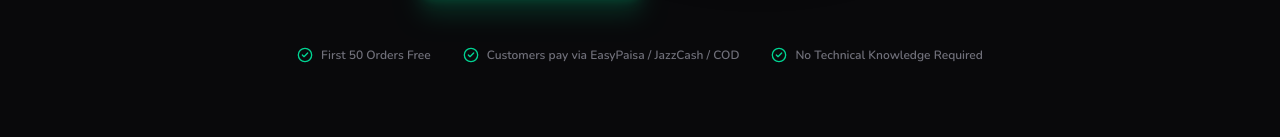
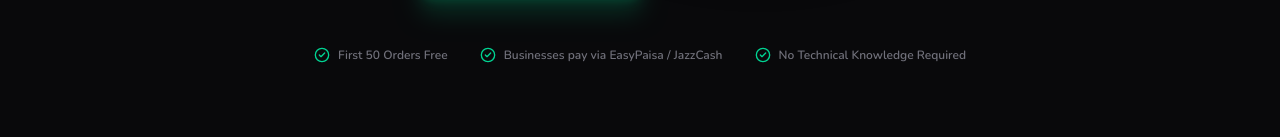
Before and after one commit to MehfoozurRehman/karobari, a Next.js app: page / in a window 1280 px wide. Shown: the part 753-890 px from the top of the page. Built offline with nearby package versions, Linux system fonts and the light colour scheme.

Commit message:
Copy: Clarify that businesses pay platform invoices via EasyPaisa/JazzCash

```diff
--- a/src/app/page.tsx
+++ b/src/app/page.tsx
@@ -115,7 +115,7 @@ export default function Home() {
 
           <div className="flex justify-center items-center flex-wrap gap-x-8 gap-y-4 text-xs font-semibold text-zinc-500 pt-4">
             <span className="flex items-center gap-2"><CheckCircle2 className="h-4 w-4 text-emerald-400" /> First 50 Orders Free</span>
-            <span className="flex items-center gap-2"><CheckCircle2 className="h-4 w-4 text-emerald-400" /> Customers pay via EasyPaisa / JazzCash / COD</span>
+            <span className="flex items-center gap-2"><CheckCircle2 className="h-4 w-4 text-emerald-400" /> Businesses pay via EasyPaisa / JazzCash</span>
             <span className="flex items-center gap-2"><CheckCircle2 className="h-4 w-4 text-emerald-400" /> No Technical Knowledge Required</span>
           </div>
 
```
